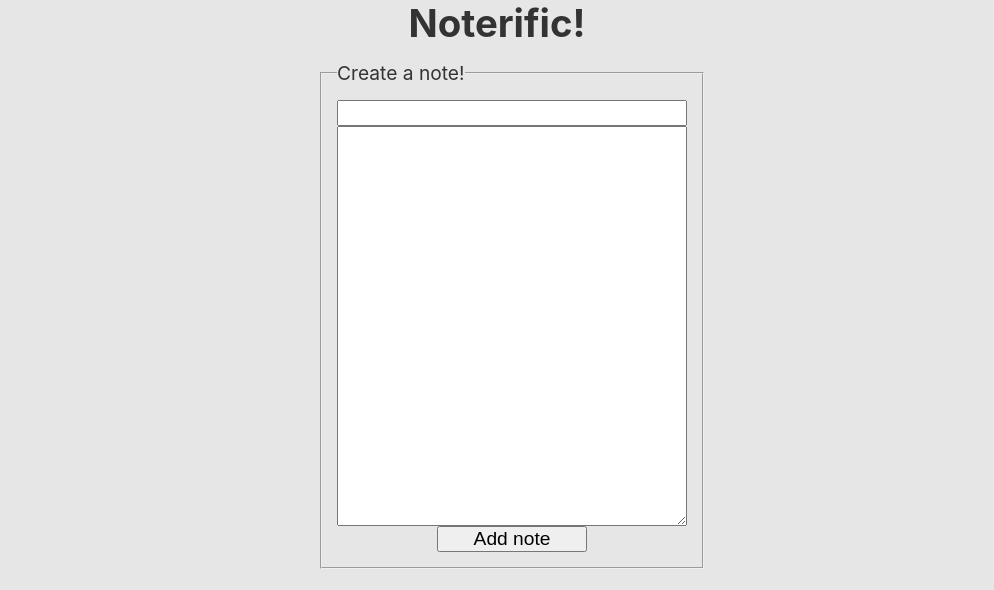
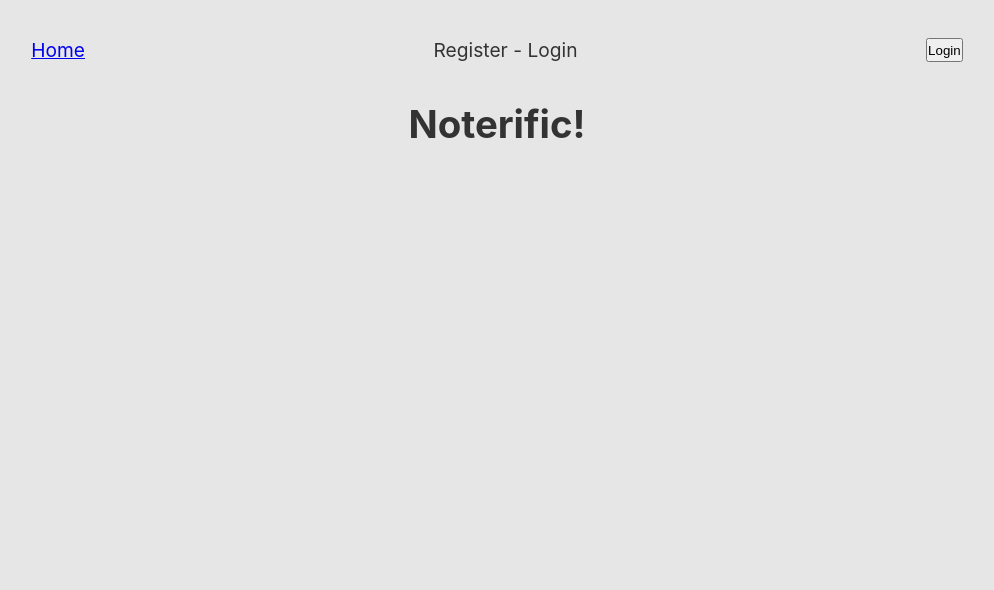
Before and after one commit to jasonlhedrick/noterific, a React (Create React App) app: page / in a window 1280 px wide. Shown: the top 590 px of the page, without its empty margins (143-1137 px from the left). Built offline with nearby package versions, Linux system fonts and the light colour scheme.

Commit message:
Broke list notes into its own component. Added browser-router to display items on different routes. Pulling auxillary functions into helper modules.

```diff
--- a/package.json
+++ b/package.json
@@ -10,6 +10,7 @@
     "react": "^17.0.1",
     "react-dom": "^17.0.1",
     "react-router": "^5.2.0",
+    "react-router-dom": "^5.2.0",
     "react-scripts": "4.0.3",
     "web-vitals": "^1.0.1"
   },
--- a/src/App.css
+++ b/src/App.css
@@ -63,4 +63,11 @@ form button {
   width: 150px;
 }
 
+.mainNav {
+  margin-top: 3%;
+  margin-bottom: 3%;
+  display: flex;
+  justify-content: space-around;
+}
+
 /*# sourceMappingURL=App.css.map */
--- a/src/App.js
+++ b/src/App.js
@@ -1,38 +1,52 @@
 import React, { useState, useEffect } from 'react';
-import axios from 'axios';
-
-import { serverLoc } from './constants';
+import {
+  BrowserRouter as Router,
+  Switch,
+  Route,
+  Link
+} from "react-router-dom";
 
 /* Component imports */
 import AddNote from './components/addnote/AddNote';
+import ListNotes from './components/listnotes/ListNotes';
 
 import './App.css';
 
-
 function App() {
   const [appNotes, setAppNotes] = useState([]);
-  const siteName = 'Noterific!'
+  const [loggedIn, setLogin] = useState([false])
+
   useEffect(() => {
     // Update component when appNotes changes length.
-  }, [appNotes.length])
+  }, [appNotes.length, loggedIn])
 
   return (
     <>
-      <Header/>
-      <main className="App">
-        <AddNote setAppNotes={setAppNotes}/>
-        <div id="listNotes">
-          {appNotes.map((note, index) => {
-            return (
-              <section key={index}>
-                <h3>{note.title}</h3>
-                <p>{note.body}</p>
-              </section>
-            )
-          })}
-
-        </div>
-      </main>
+      <Router>
+        <nav className="mainNav" id="mainNav">
+          <Link to="/">Home</Link>
+          {loggedIn === true ?
+          <>
+            <Link to="/listNotes">Note List</Link>
+            <Link to="/addNote">Add a Note</Link>
+          </>
+          : <>Register - Login</>}
+          <button onClick={() => setLogin(!loggedIn)}>
+            {loggedIn === true ? "Logout" : "Login"}
+          </button>
+        </nav>
+        <Header/>
+        <main className="App">
+          <Switch>
+            <Route path="/addNote">
+              <AddNote setAppNotes={setAppNotes}/>
+            </Route>
+            <Route path="/listNotes">
+              <ListNotes notes={appNotes}/>
+            </Route>
+          </Switch>
+        </main>
+      </Router>
     </>
   );
 }
--- a/src/App.sass
+++ b/src/App.sass
@@ -51,3 +51,9 @@ form
     button
         font-size: var(--defaultFontSize)
         width: 150px
+
+.mainNav
+    margin-top: 3%
+    margin-bottom: 3%
+    display: flex
+    justify-content: space-around
--- /dev/null
+++ b/src/components/listnotes/ListNotes.js
@@ -0,0 +1,22 @@
+/*
+    React functional component which lists all note titles and bodies passed to it in an object array format.
+*/
+
+function ListNotes(props) {
+    const notes = props.notes;
+
+    return (
+        <div id="listNotes">
+          {notes.map((note, index) => {
+            return (
+              <section key={index}>
+                <h3>{note.title}</h3>
+                <p>{note.body}</p>
+              </section>
+            )
+          })}
+        </div>
+    )
+}
+
+export default ListNotes;
```
Also changed, not shown: src/helpers/addNotes.js (added, +15 -0 lines), src/helpers/deleteNoteByID.js (added), src/helpers/getNotes.js (added), 2 other files (tests, documents, lock files or other folders).
